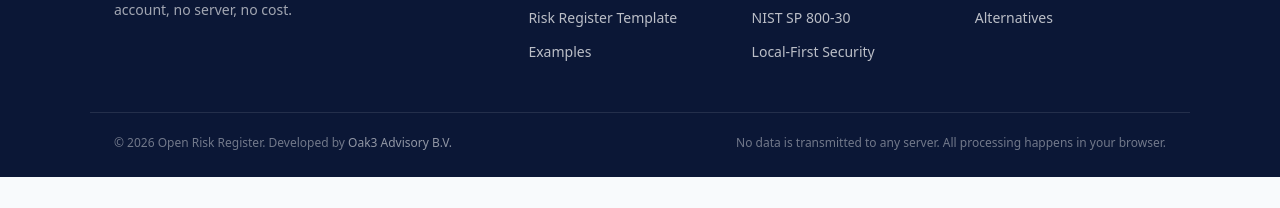
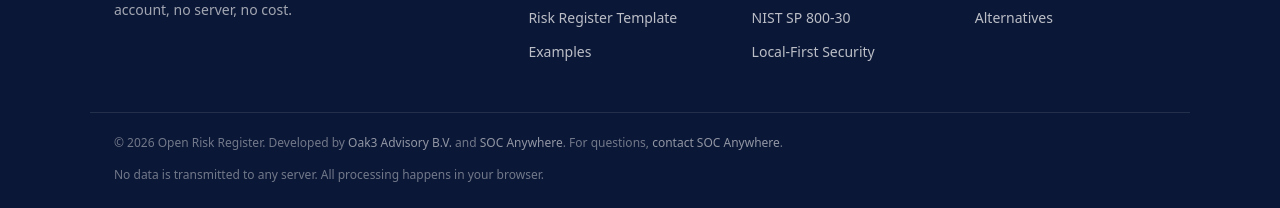
Before and after one commit to Oak3-Advisory/open-risk-register, a website: page alternatives/ciso-assistant-vs-open-risk-register/index.html in a window 1280 px wide. Shown: the part 2371-2579 px from the top of the page. Before the commit the page ends 2548 px from the top, so only its background shows below. Drawn offline with Linux system fonts and the light colour scheme; a web font is replaced by a local one.

Commit message:
Link to SOC Anywhere and to contact form.

```diff
--- a/alternatives/ciso-assistant-vs-open-risk-register/index.html
+++ b/alternatives/ciso-assistant-vs-open-risk-register/index.html
@@ -230,7 +230,7 @@
       </div>
     </div>
     <div class="footer-bottom">
-      <p>&copy; 2026 Open Risk Register. Developed by <a href="https://oak3.org" rel="noopener noreferrer" target="_blank">Oak3 Advisory B.V.</a></p>
+      <p>&copy; 2026 Open Risk Register. Developed by <a href="https://oak3.org" rel="noopener noreferrer" target="_blank">Oak3 Advisory B.V.</a> and <a href="https://socanywhere.com" rel="noopener noreferrer" target="_blank">SOC Anywhere</a>. For questions, <a href="https://socanywhere.com/#contact" rel="noopener noreferrer" target="_blank">contact SOC Anywhere</a>.</p>
       <p>No data is transmitted to any server. All processing happens in your browser.</p>
     </div>
   </footer>
```
Also changed, not shown: alternatives/eramba-vs-open-risk-register/index.html (+1 -1 lines), alternatives/index.html (+1 -1 lines), alternatives/nis2-gap-analysis-tool/index.html (+1 -1 lines), alternatives/nis2-risk-register-vs-nis2-checklist/index.html (+1 -1 lines), alternatives/nis2-self-assessment-tool/index.html (+1 -1 lines), alternatives/open-source-grc-tool/index.html (+1 -1 lines), alternatives/simplerisk-vs-open-risk-register/index.html (+1 -1 lines), app/index.html (+1 -1 lines), examples/index.html (+1 -1 lines), index.html (+1 -1 lines), local-first-security/index.html (+1 -1 lines), nis2-article-21-checklist/index.html (+1 -1 lines), nis2-for-smes/index.html (+1 -1 lines), nis2-risk-assessment-tool/index.html (+1 -1 lines), 5 more files.
